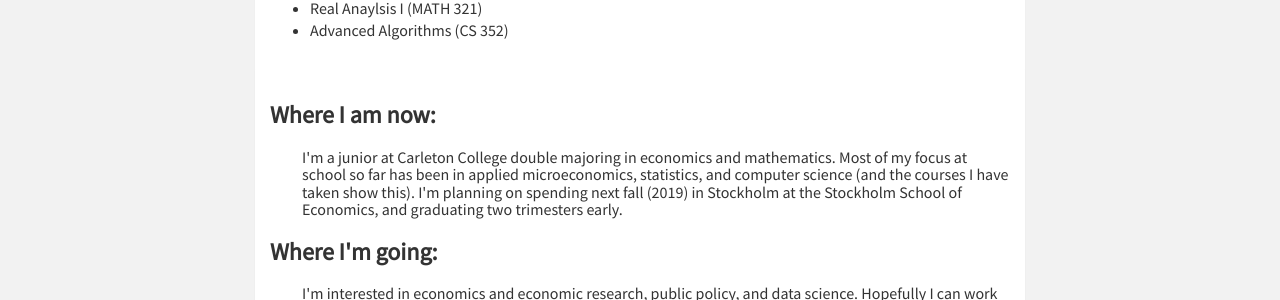
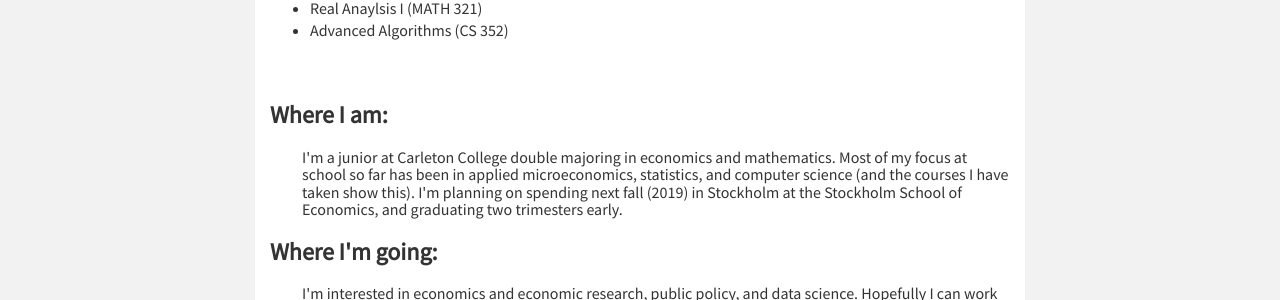
Before and after one commit to mrkaye97/mrkaye97.github.io, a Jekyll site: the page built from about.html, in a window 1280 px wide. Shown: the part 262-562 px from the top of the page. Built offline with Jekyll 4.4.1, drawn with Linux system fonts in a browser that asks for light colours; nearby versions of some CDN libraries.

Commit message:
Update about.html

```diff
--- a/about.html
+++ b/about.html
@@ -24,7 +24,7 @@
 
 		  <div class="panel panel-default">
     		<div class="panel-body">
-			  <h3><strong>Where I am now:</strong></h3>
+			  <h3><strong>Where I am:</strong></h3>
 			  <h3 style="font-size:16px;margin-left: 2em">I'm a junior at Carleton College double majoring in economics and mathematics. Most of my focus at school so far has been in applied microeconomics, statistics, and computer science (and the courses I have taken show this). I'm planning on spending next fall (2019) in Stockholm at the Stockholm School of Economics, and graduating two trimesters early.</h3>
 
 
```
